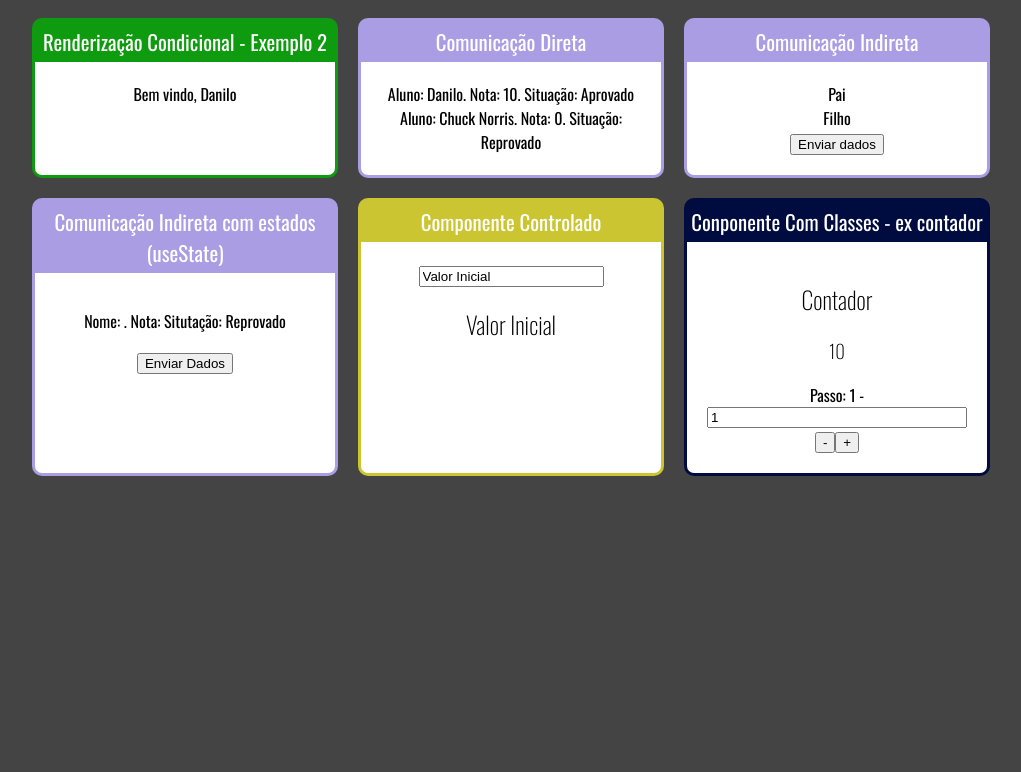
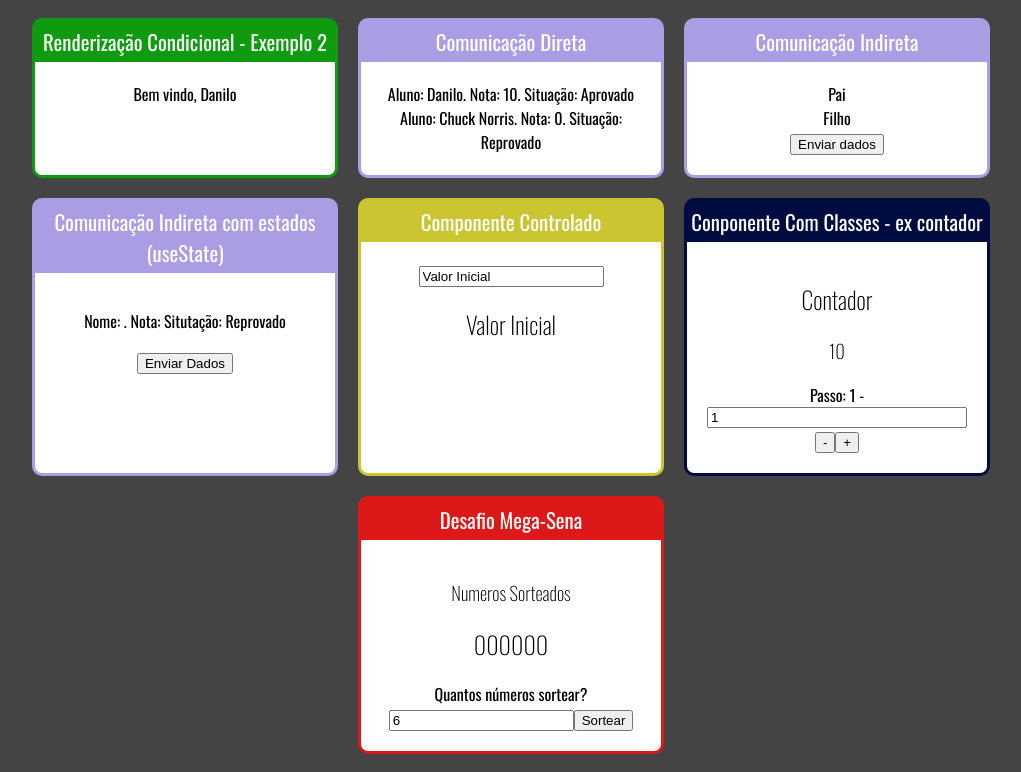
Before and after one commit to DaniloMelo/fundamentos-react, a React (Create React App) app: page / in a window 1280 px wide. Shown: the part 1216-1988 px from the top of the page, without its empty margins (129-1150 px from the left). Before the commit the page ends 1710 px from the top, so only its background shows below. Built offline with nearby package versions, Linux system fonts and the light colour scheme.

Commit message:
Desafio Mega Sena

```diff
--- a/src/App.jsx
+++ b/src/App.jsx
@@ -17,6 +17,7 @@ import ComunicacaoIndireta from './components/comunicaoDiretaEIndireta/IndiretaP
 import ComponentesComEstado from './components/componentesComEstado/ComponentePai'
 import ComponenteControlado from './components/componenteControlado/Formulario'
 import Contador from './components/componentesComClasses/Contador'
+import DesafioMega from './components/desafioMega/mega'
 
 export default () => (
     (
@@ -88,6 +89,10 @@ export default () => (
                     <Contador valorInicial={10} />
                 </Card>
 
+                <Card titulo="Desafio Mega-Sena" cor="#dd1818">
+                    <DesafioMega />
+                </Card>
+
             </div>
         </div>
     )
--- /dev/null
+++ b/src/components/desafioMega/mega.jsx
@@ -0,0 +1,42 @@
+import React, { useState } from 'react'
+
+export default props => {
+
+    function gerarNumAleatorioUnico(min, max, arr) {
+        const numAleatorio = parseInt(Math.random() * (max + 1 - min) + min)
+
+        return arr.includes(numAleatorio) ? gerarNumAleatorioUnico(min, max, arr) : numAleatorio
+    }
+
+    function gerarArrayDeNumeros(qtde) {
+        const numeros = Array(qtde)
+            .fill(0)
+            .reduce(num => {
+                const novoNumero = gerarNumAleatorioUnico(1, 60, num)
+                return [...num, novoNumero]
+            }, [])
+            .sort((n1, n2) => n1 - n2)
+            .join(" - ")
+
+        return numeros
+    }
+
+    const [qtde, setQtde] = useState(props.qtde || 6)
+
+    const numerosIniciais = Array(qtde).fill(0)
+
+    const [numerosMega, setNumerosMega] = useState(numerosIniciais)
+
+    return (
+        <div>
+            <h3>Numeros Sorteados</h3>
+            <h2>{numerosMega}</h2>
+
+            <div>
+                <label> Quantos números sortear?</label>
+                <input type="number" value={qtde} onChange={e => setQtde(+e.target.value)}/>
+                <button onClick={e => setNumerosMega(gerarArrayDeNumeros(qtde))}>Sortear</button>
+            </div>
+        </div>
+    )
+}
```
